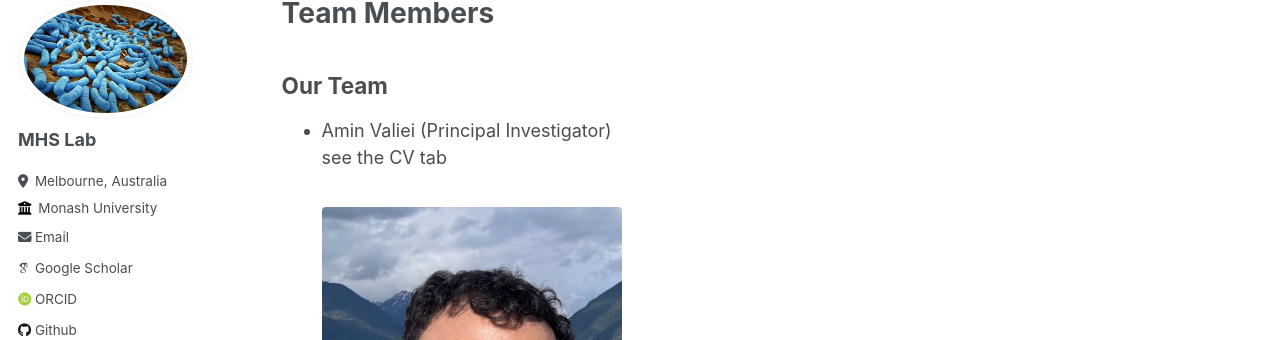
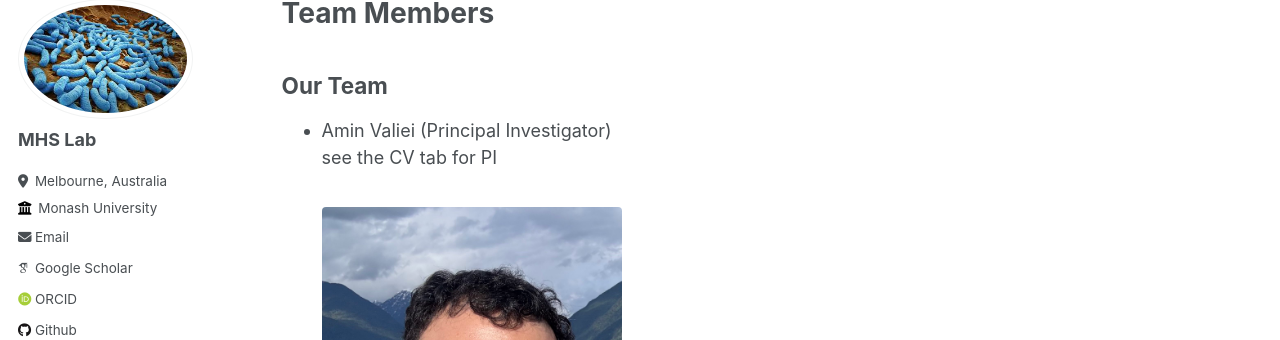
Before and after one commit to AminValiei/valieilab, a Jekyll site: the page built from _pages/TeamMembers.md, in a window 1280 px wide and 900 px high. Shown: the part 119-459 px from the top of the window. Built offline with Jekyll 4.4.1, drawn with Linux system fonts in a browser that asks for light colours; some web fonts are replaced.

Commit message:
Update TeamMembers.md

```diff
--- a/_pages/TeamMembers.md
+++ b/_pages/TeamMembers.md
@@ -6,7 +6,7 @@ permalink: /TeamMembers/
 
 ## Our Team
 - Amin Valiei (Principal Investigator)
-  <br> see the CV tab
+  <br> see the CV tab for PI
   <figure style="text-align: center;">
     <img src="{{ site.baseurl }}/images/Amin2.jpg" alt="" style="width:300px; height:auto;">
     <figcaption style="font-style: italic; font-size: 0.9em; color: #555;"></figcaption>
```
